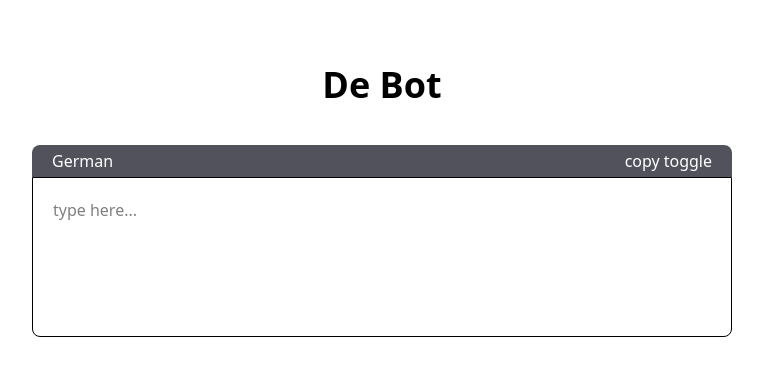
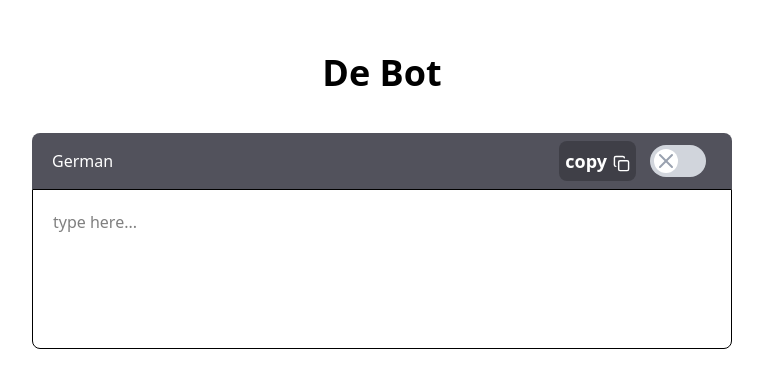
Before and after one commit to Gazi2050/debot, a SvelteKit app: page / in a window 1280 px wide. Shown: the part 196-584 px from the top of the page, without its empty margins (258-1021 px from the left). Built offline with nearby package versions, Linux system fonts and the light colour scheme.

Commit message:
ui:creating toggle and copy components

```diff
--- a/package.json
+++ b/package.json
@@ -28,5 +28,8 @@
 		"typescript": "^5.0.0",
 		"typescript-eslint": "^8.20.0",
 		"vite": "^6.0.0"
+	},
+	"dependencies": {
+		"@lucide/svelte": "^0.482.0"
 	}
 }
--- /dev/null
+++ b/src/components/CopyButton.svelte
@@ -0,0 +1,10 @@
+<script lang="ts">
+    import { Copy } from "@lucide/svelte";
+</script>
+
+<div
+    class="bg-zinc-700 flex justify-center items-center gap-[6px] p-[6px] rounded-lg m-1"
+>
+    <p class="text-lg font-semibold">copy</p>
+    <Copy size={17} class="mt-1" />
+</div>
--- a/src/components/Form.svelte
+++ b/src/components/Form.svelte
@@ -1,4 +1,6 @@
 <script lang="ts">
+    import CopyButton from "./CopyButton.svelte";
+    import Toggle from "./Toggle.svelte";
 </script>
 
 <div class="flex justify-center items-center max-w-[700px] mx-auto h-screen">
@@ -11,8 +13,8 @@
                 <p>German</p>
             </div>
             <div class="flex gap-1">
-                <p>copy</p>
-                <p>toggle</p>
+                <CopyButton />
+                <Toggle />
             </div>
         </div>
         <textarea
--- /dev/null
+++ b/src/components/Toggle.svelte
@@ -0,0 +1,30 @@
+<script lang="ts">
+    import { writable } from "svelte/store";
+    import { Check, X } from "@lucide/svelte";
+
+    const isChecked = writable(false);
+</script>
+
+<div class="flex justify-center items-center p-[6px]">
+    <label
+        for="AcceptConditions"
+        class="relative inline-block h-8 w-14 cursor-pointer rounded-full bg-gray-300 transition [-webkit-tap-highlight-color:_transparent] has-[:checked]:bg-green-500"
+    >
+        <input
+            type="checkbox"
+            id="AcceptConditions"
+            class="peer sr-only"
+            bind:checked={$isChecked}
+        />
+
+        <span
+            class="absolute inset-y-0 start-0 z-10 m-1 inline-flex size-6 items-center justify-center rounded-full bg-white text-gray-400 transition-all peer-checked:start-6 peer-checked:text-green-600"
+        >
+            {#if $isChecked}
+                <Check class="text-green-600" />
+            {:else}
+                <X class="text-gray-400" />
+            {/if}
+        </span>
+    </label>
+</div>
```
Also changed, not shown: 1 other file (tests, documents, lock files or other folders).
